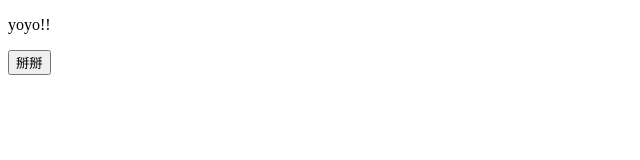
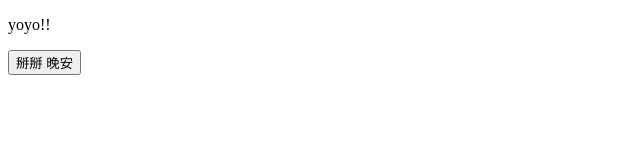
Before and after one commit to sexfat/tjd103pr, a plain HTML site: page footer.html in a window 1280 px wide. Shown: the full height of the page, 0-640 px from the left. Drawn offline with Linux system fonts and the light colour scheme.

Commit message:
add word

```diff
--- a/footer.html
+++ b/footer.html
@@ -7,7 +7,7 @@
 </head>
 <body>
     <p>yoyo!!</p>
-    <button>掰掰</button>
+    <button>掰掰 晚安</button>
 
 </body>
 </html>
```
